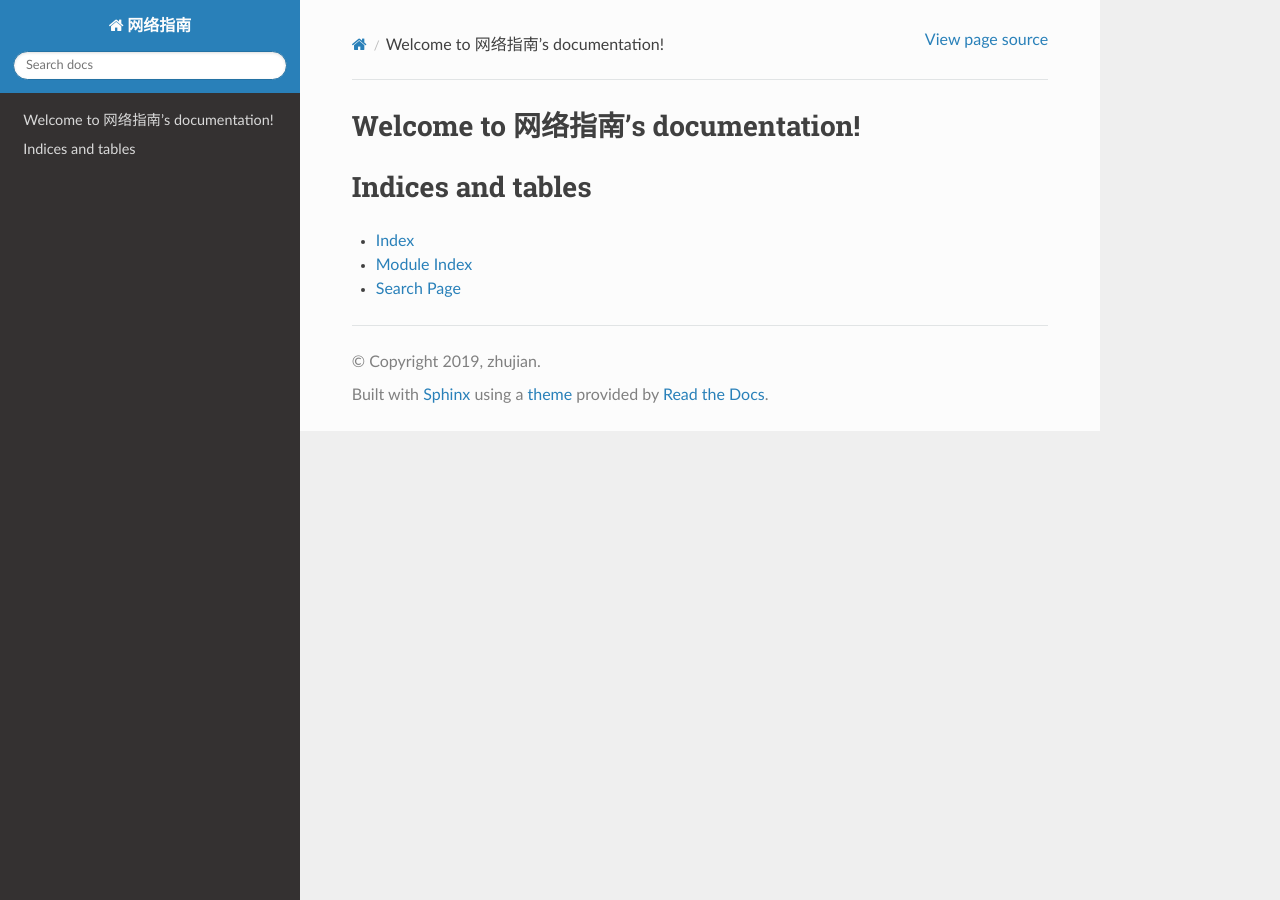
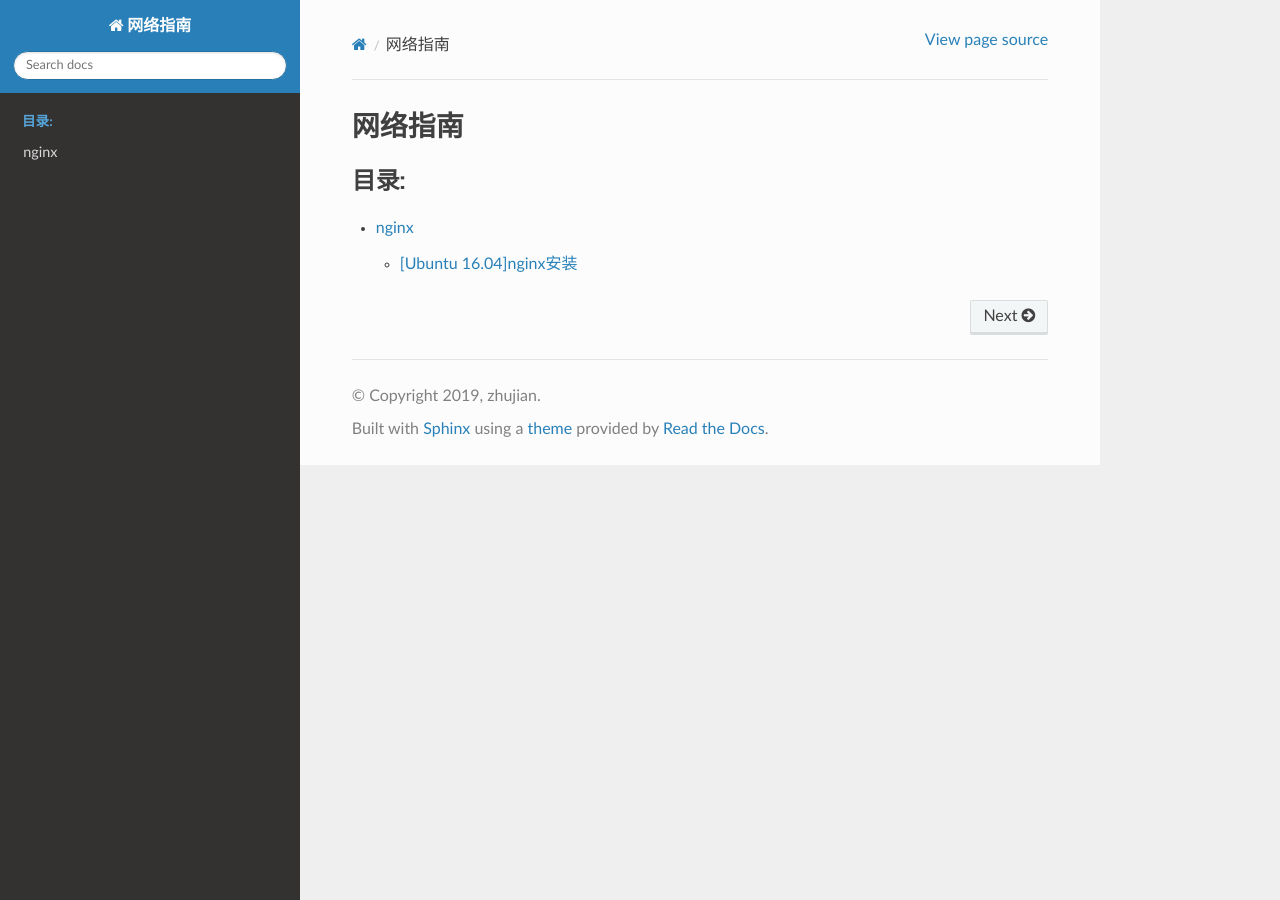
Before and after one commit to Document-Collection/network-guide, a Sphinx documentation site: the page built from docs/source/index.rst, in a window 1280 px wide. Built offline with Sphinx 7.4.7 and the Read the Docs theme 2.0.0, drawn with Linux system fonts in a browser that asks for light colours.

Commit message:
添加nginx安装文档

```diff
--- a/docs/source/index.rst
+++ b/docs/source/index.rst
@@ -3,18 +3,11 @@
    You can adapt this file completely to your liking, but it should at least
    contain the root `toctree` directive.
 
-Welcome to 网络指南's documentation!
+网络指南
 ====================================
 
 .. toctree::
    :maxdepth: 2
-   :caption: Contents:
+   :caption: 目录:
 
-
-
-Indices and tables
-==================
-
-* :ref:`genindex`
-* :ref:`modindex`
-* :ref:`search`
+   nginx
--- /dev/null
+++ b/docs/source/nginx.rst
@@ -0,0 +1,9 @@
+
+nginx
+========
+
+.. toctree::
+   :maxdepth: 2
+   :caption: 目录:
+
+   nginx/[Ubuntu 16.04]nginx安装
```
Also changed, not shown: docs/source/nginx/[Ubuntu 16.04]nginx安装.md (added, +34 -0 lines).
